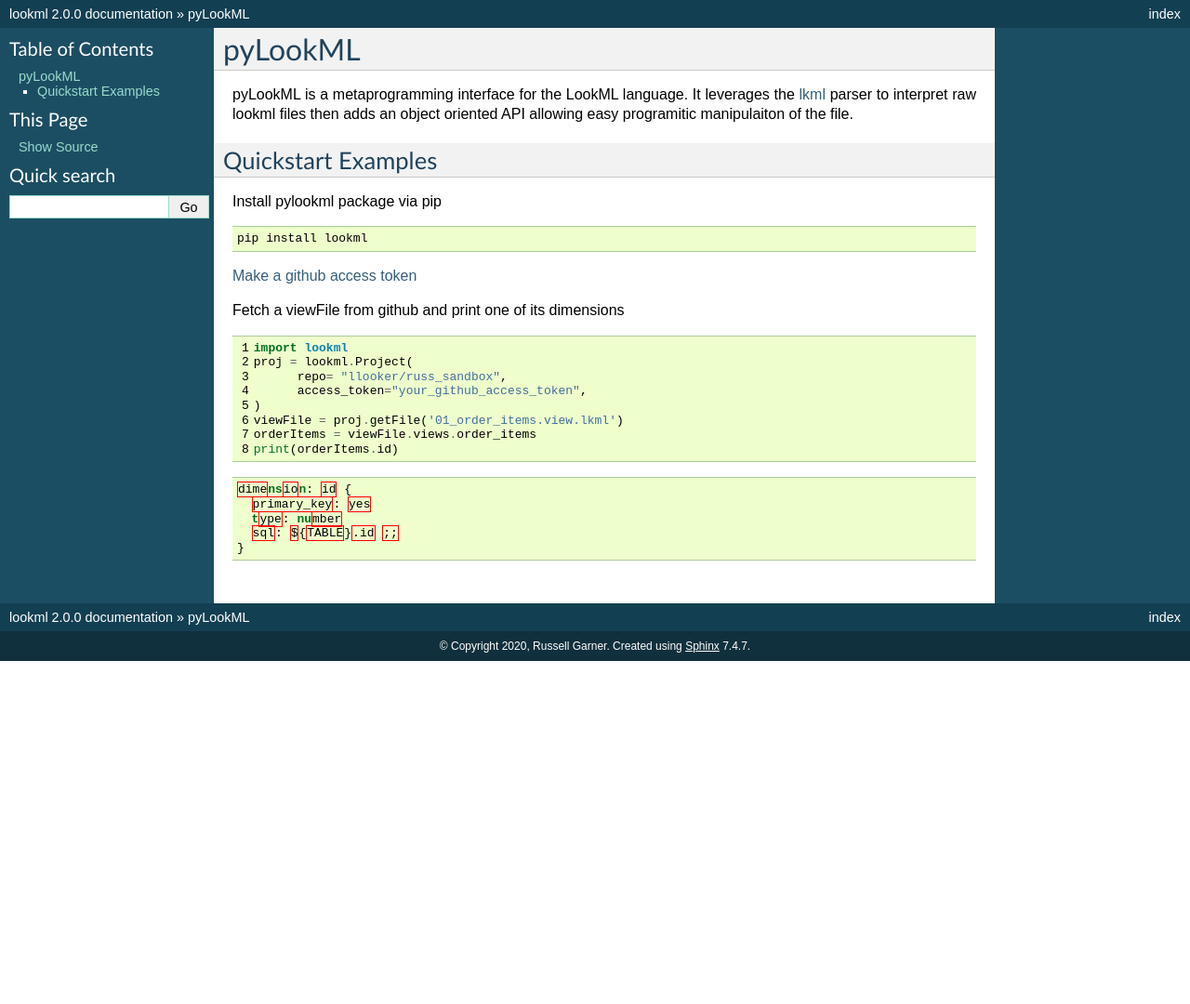
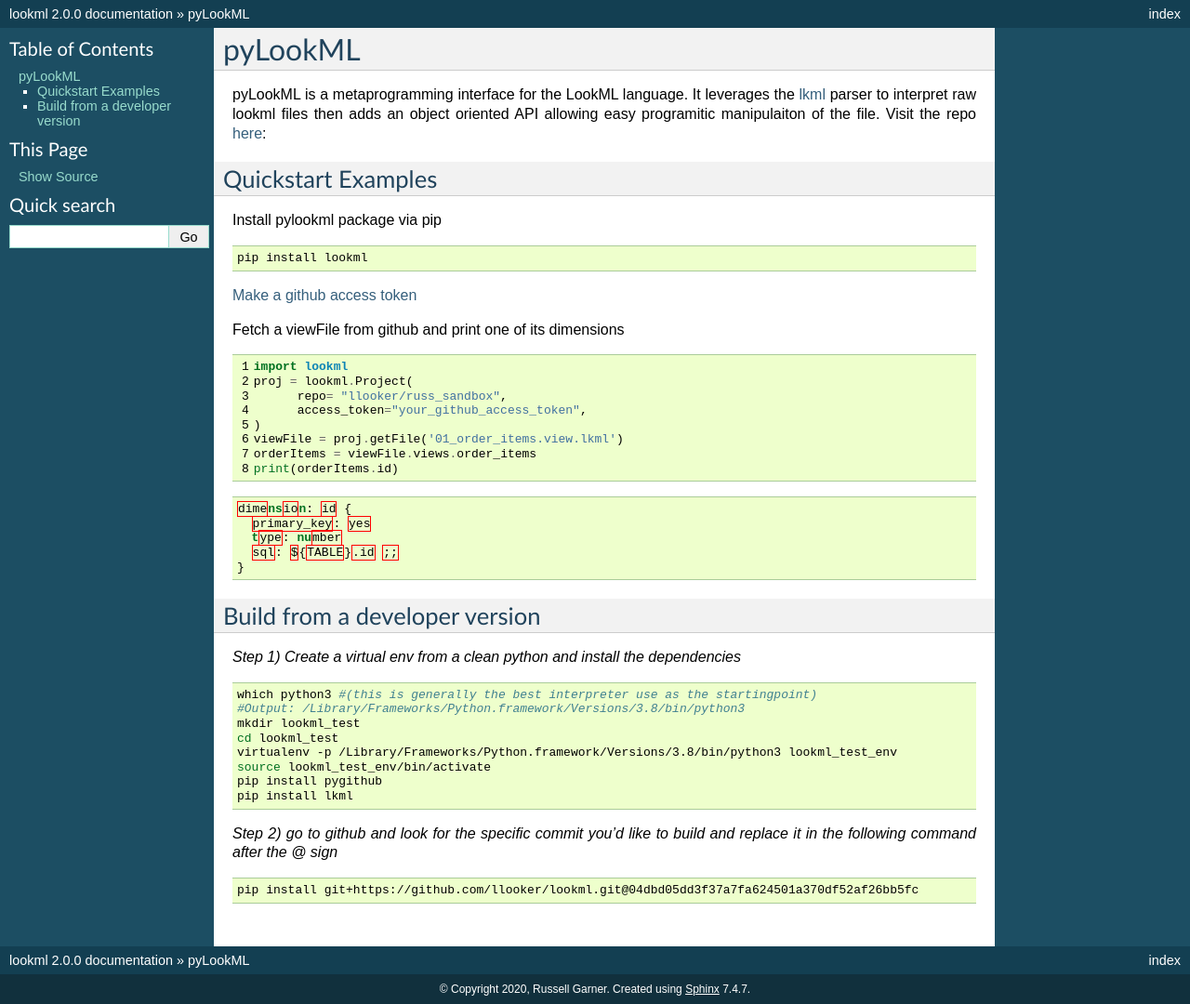
Before and after one commit to looker-open-source/pylookml, a Sphinx documentation site: the page built from lookml/docs/source/index.rst, in a window 1280 px wide. Shown: the whole page at 93% size. Built offline with Sphinx 7.4.7, drawn with Linux system fonts in a browser that asks for light colours; before the commit the page ends 900 px from its top, so only the background shows below that.

Commit message:
developer version install

```diff
--- a/lookml/docs/source/index.rst
+++ b/lookml/docs/source/index.rst
@@ -6,7 +6,7 @@
 pyLookML
 =========================================
 pyLookML is a metaprogramming interface for the LookML language. It leverages the `lkml <https://pypi.org/project/lkml/>`_ parser to interpret raw lookml files then adds an object oriented API allowing
-easy programitic manipulaiton of the file.
+easy programitic manipulaiton of the file. Visit the repo `here <https://github.com/llooker/lookml/>`_:
 
 
 Quickstart Examples
@@ -42,6 +42,34 @@
   }
 
 
+Build from a developer version
+------------------------------
+
+*Step 1) Create a virtual env from a clean python and install the dependencies*
+
+.. code-block:: bash
+
+   which python3 #(this is generally the best interpreter use as the startingpoint)
+   #Output: /Library/Frameworks/Python.framework/Versions/3.8/bin/python3
+   mkdir lookml_test
+   cd lookml_test
+   virtualenv -p /Library/Frameworks/Python.framework/Versions/3.8/bin/python3 lookml_test_env
+   source lookml_test_env/bin/activate
+   pip install pygithub
+   pip install lkml
+
+*Step 2) go to github and look for the specific commit you'd like to build and replace it in the following command after the @ sign*
+
+.. code-block:: bash
+
+   pip install git+https://github.com/llooker/lookml.git@04dbd05dd3f37a7fa624501a370df52af26bb5fc
+
+
+
+
+
+
+
 .. toctree::
    :maxdepth: 2
    :caption: Contents:
```
Also changed, not shown: 1 other file.
